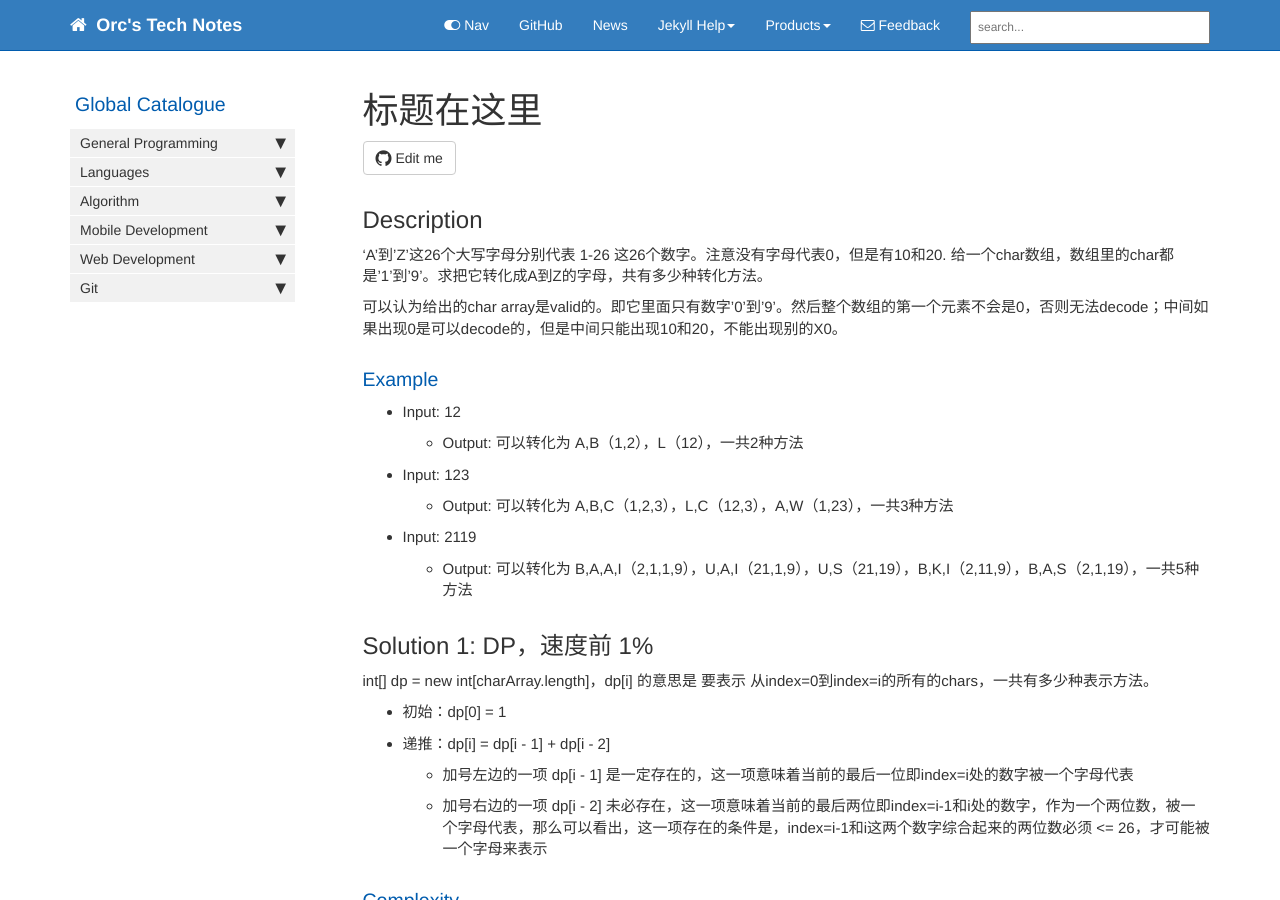
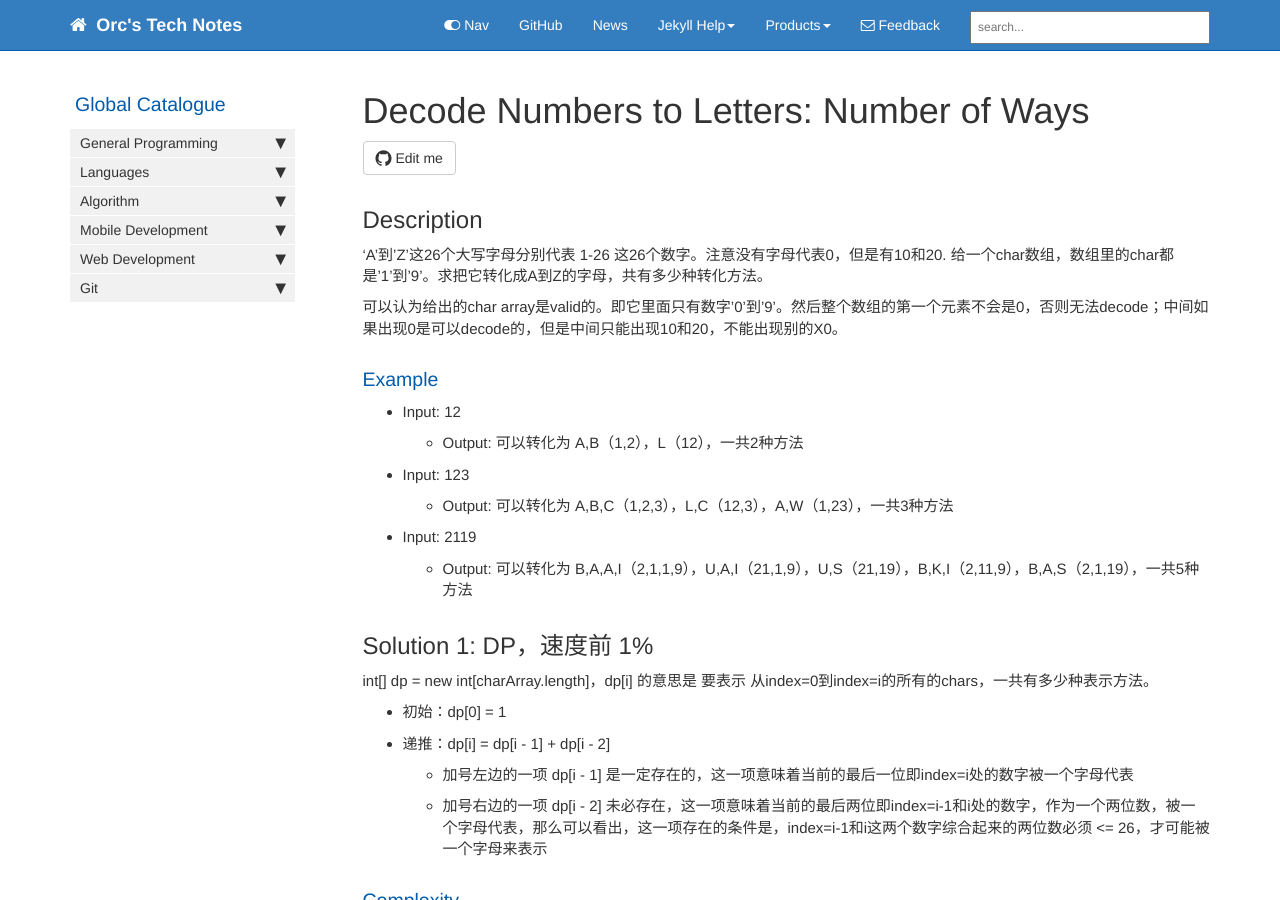
Before and after one commit to HungryOrc/hungryorc.github.io, a Jekyll site: the page built from pages/algorithm/algorithm_decode_numbers_to_letters_number_of_ways.md, in a window 1280 px wide and 900 px high. Built offline with Jekyll 4.4.1, drawn with Linux system fonts in a browser that asks for light colours; nearby versions of some CDN libraries; comment, search, counter and statistics services are not loaded.

Commit message:
Update algorithm_decode_numbers_to_letters_number_of_ways.md

```diff
--- a/pages/algorithm/algorithm_decode_numbers_to_letters_number_of_ways.md
+++ b/pages/algorithm/algorithm_decode_numbers_to_letters_number_of_ways.md
@@ -1,5 +1,5 @@
 ---
-title: "标题在这里"
+title: "Decode Numbers to Letters: Number of Ways"
 tags: [algorithm, dynamic_programming]
 keywords:
 summary:
```
